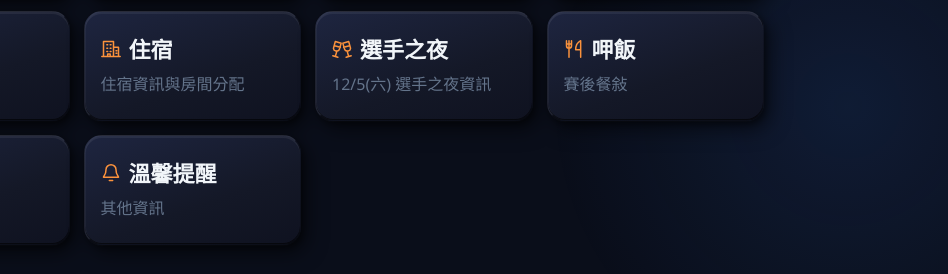
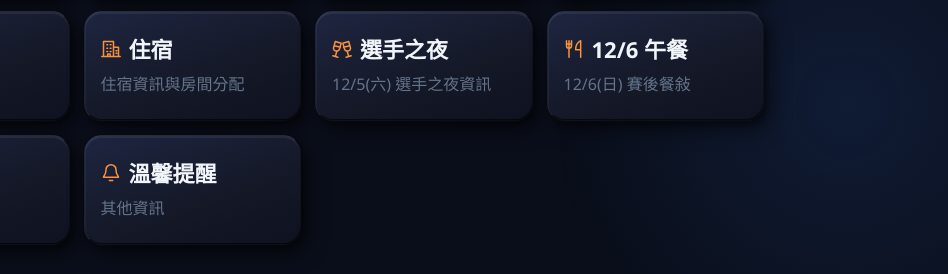
Before and after one commit to Paulliao0531/2026-EMBA-marathon-APP, a plain HTML site: page index.html in a window 1280 px wide. Shown: the part 594-868 px from the top of the page, 332-1280 px from the left. Drawn offline with Linux system fonts and the light colour scheme.

Commit message:
Update index.html

```diff
--- a/index.html
+++ b/index.html
@@ -423,8 +423,8 @@
       </a>
 
       <a class="menu-btn" href="Restaurant.html">
-        <div class="menu-title"><svg class="menu-icon" viewBox="0 0 24 24" fill="none" stroke="currentColor" stroke-width="1.8" stroke-linecap="round" stroke-linejoin="round" aria-hidden="true" focusable="false"><path d="M3 2v6a3 3 0 0 0 6 0V2M6 2v20M3 6h6M20 22V2c-4 2-6 6-6 11h6"/></svg> 呷飯</div>
-        <div class="menu-desc">賽後餐敍</div>
+        <div class="menu-title"><svg class="menu-icon" viewBox="0 0 24 24" fill="none" stroke="currentColor" stroke-width="1.8" stroke-linecap="round" stroke-linejoin="round" aria-hidden="true" focusable="false"><path d="M3 2v6a3 3 0 0 0 6 0V2M6 2v20M3 6h6M20 22V2c-4 2-6 6-6 11h6"/></svg> 12/6 午餐</div>
+        <div class="menu-desc">12/6(日) 賽後餐敍</div>
       </a>
 
       <a class="menu-btn" href="Jobs.html">
```
